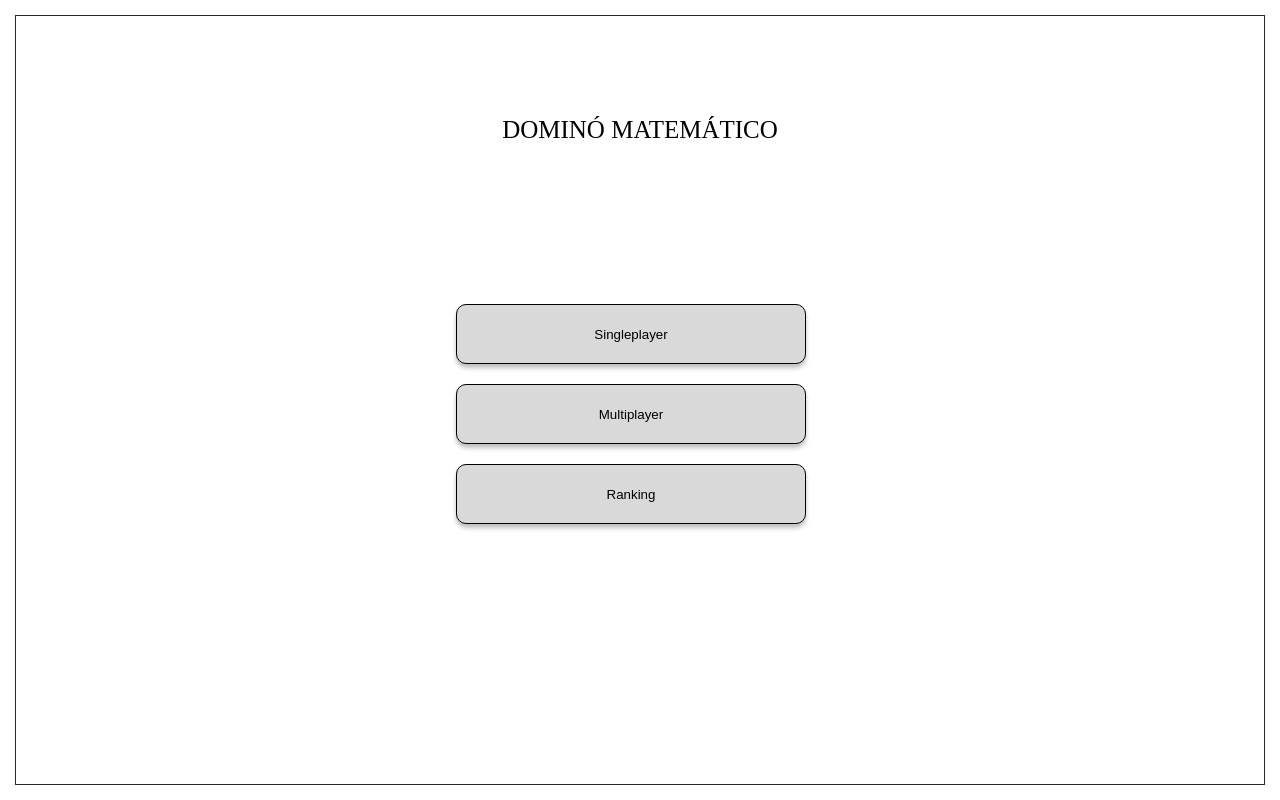
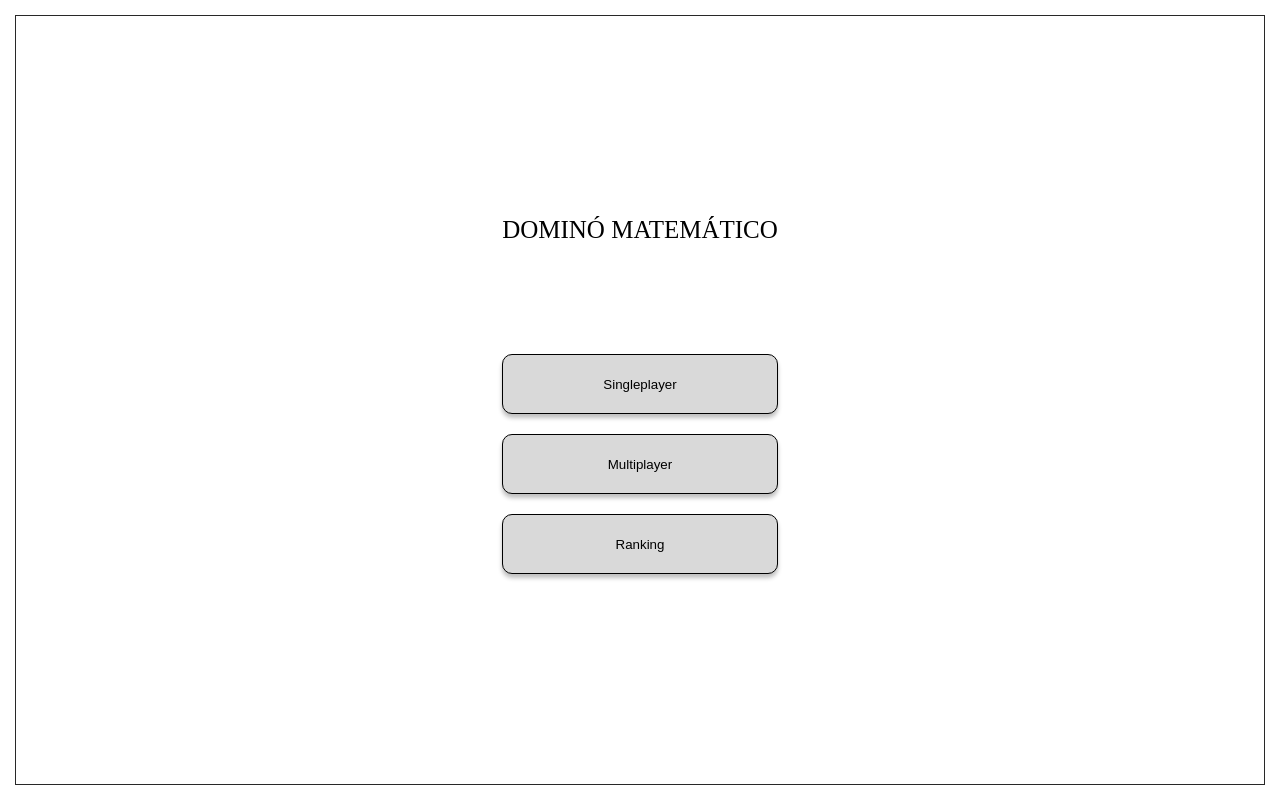
Before and after one commit to senacrs-emti/2023-2MB-educom-G04, a PHP site: page / in a window 1280 px wide. Run offline with PHP 8.4, Linux system fonts and the light colour scheme.

Commit message:
Tiago - V2

```diff
--- a/domino/index.html
+++ b/domino/index.html
@@ -10,13 +10,16 @@
 <body>
     <section>
         <div class="wrapper-sec">
+            <div class="container">
+                <div class="wrapper-menu">
+                    <h1>DOMINÓ MATEMÁTICO</h1>
 
-            <h1>DOMINÓ MATEMÁTICO</h1>
-
-            <div class="buttons">
-                <button>Singleplayer</button>
-                <button>Multiplayer</button>
-                <button>Ranking</button>
+                    <div class="buttons">
+                        <button>Singleplayer</button>
+                        <button>Multiplayer</button>
+                        <button>Ranking</button>
+                    </div>
+                </div>
             </div>
         </div>
     </section>
--- a/domino/style.css
+++ b/domino/style.css
@@ -7,6 +7,21 @@
 
 html,body{
     height: 100%;
+}
+
+.container{
+    width: 100%;
+    height: 100%;
+    max-width: 1180px;
+    padding: 0 2%;
+    margin: 0 auto;
+    position: absolute;
+    top: 50%;
+    left: 50%;
+    transform: translate(-50%,-50%);
+    display: flex;
+    align-items: center;
+    justify-content: center;
 }
 
 
@@ -20,6 +35,7 @@ section{
     border: 1px solid rgb(40,40,40);
     width: 100%;
     height: 100%;
+    position: relative;
 }
 
 
@@ -29,11 +45,11 @@ h1{
     font-family: Irish Grover;
     font-size: 25px;
     font-weight: 300;
-    padding-top: 100px;
 }
 
 .buttons button{
-    width: 350px;
+    width: 100%;
+    max-width: 350px;
     height: 60px;
     flex-shrink: 0;
     border-radius: 10px;
@@ -44,9 +60,9 @@ h1{
 }
 
 .buttons{
-    max-width: 450px;
-    padding-left: 440px;
-    padding-top: 150px;
-
-
+    margin: 0 auto;
+    display: flex;
+    align-items: center;
+    flex-direction: column;
+    margin-top: 100px;
 }
```
